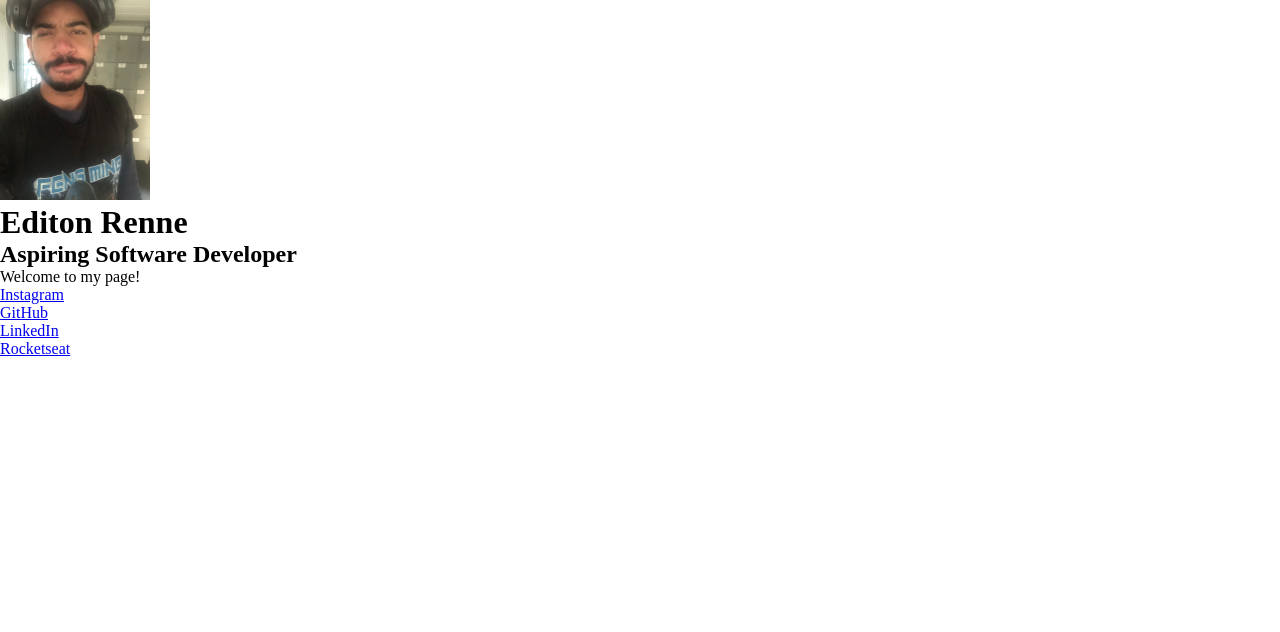
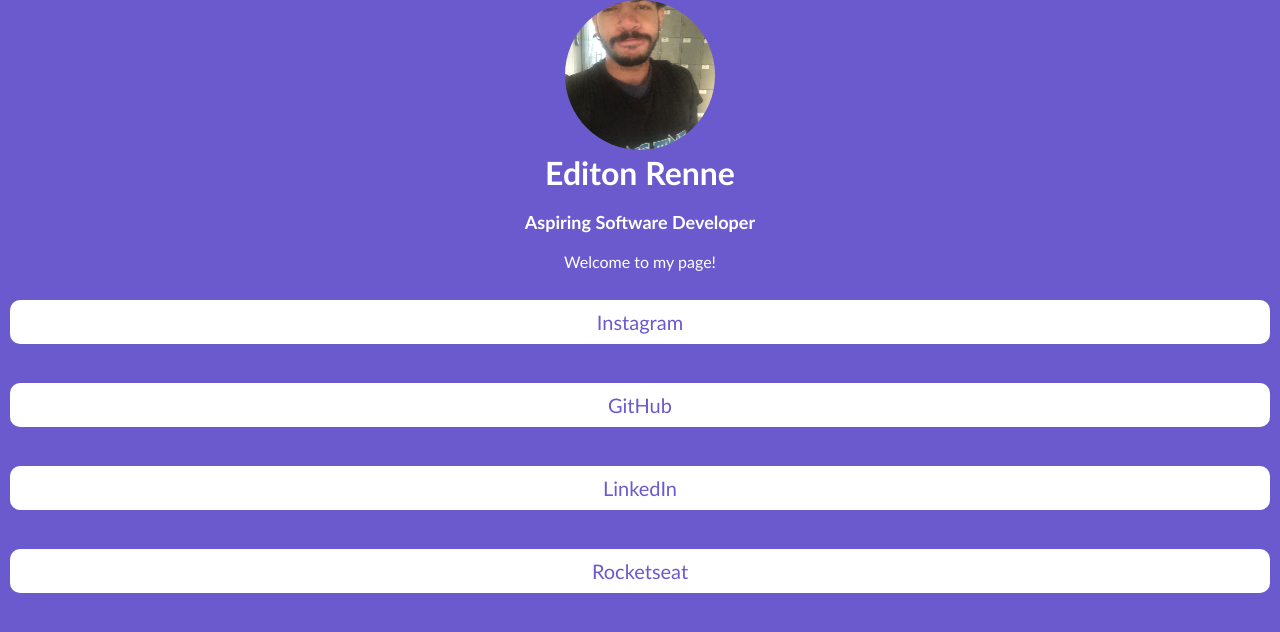
Before and after one commit to EditonR/linktree, a plain HTML site: page index.html in a window 1280 px wide. Drawn offline with Linux system fonts and the light colour scheme.

Commit message:
Projeto finalizado

```diff
--- a/index.html
+++ b/index.html
@@ -9,18 +9,20 @@
 </head>
 <body>
 
-  <img src="assets/picture_profile.jpeg" width="150" alt="Minha foto de perfil">
-  <h1>Editon Renne</h1>
-  <h2>Aspiring Software Developer</h2>
-  <p>Welcome to my page!</p>
+  <img src="assets/profile_picture_150.jpeg" width="150" alt="Minha foto de perfil">
+  <h1>Editon Renne</h1><br>
+  <h2>Aspiring Software Developer</h2><br>
+  <p>Welcome to my page!</p><br>
 
-  <a href="https://www.instagram.com/eddieesqed/" target="_blank">Instagram</a><br>
+  <a href="https://www.instagram.com/eddieesqed" target="_blank">Instagram</a><br>
 
   <a href="https://github.com/EditonR" target="_blank">GitHub</a><br>
 
-  <a href="https://www.linkedin.com/in/editon-renne-pereira-da-silva-016196251/" target="_blank"> LinkedIn</a><br>
+  <a href="https://www.linkedin.com/in/editon-renne-pereira-da-silva-016196251" target="_blank"> LinkedIn</a><br>
 
 
   <a href="https://app.rocketseat.com.br/me/editon-renne-pereira-da-silva-00118" target="_blank"> Rocketseat</a>
+
+
 </body>
 </html>
--- a/style.css
+++ b/style.css
@@ -1,3 +1,30 @@
 * {
   margin: 0;
 }
+
+body {
+  background-color: slateblue;
+  font-family: 'Trebuchet MS', 'Lucida Sans Unicode', 'Lucida Grande', 'Lucida Sans', Arial, sans-serif;
+
+  color: white;
+  text-align: center;
+}
+img {
+  border-radius: 75px;
+}
+
+h2 {
+  font-size: 18px;
+}
+
+a {
+  background-color: white;
+  font-size: 20px;
+  border-radius: 10px;
+  padding: 10px;
+  display: block;
+  text-align: center;
+  margin: 10px;
+  color: slateblue;
+  text-decoration: none;
+}
```
Also changed, not shown: assets/profile_picture_150.jpeg (added).
